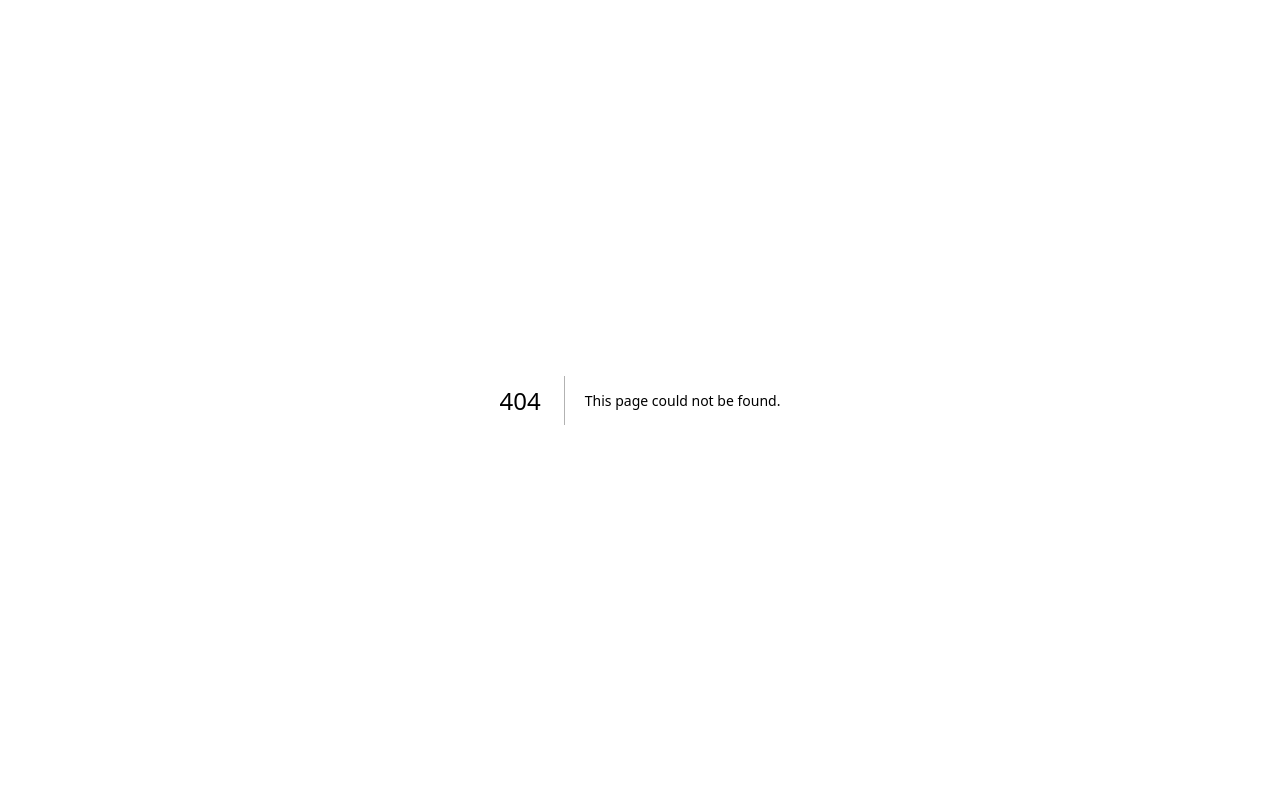
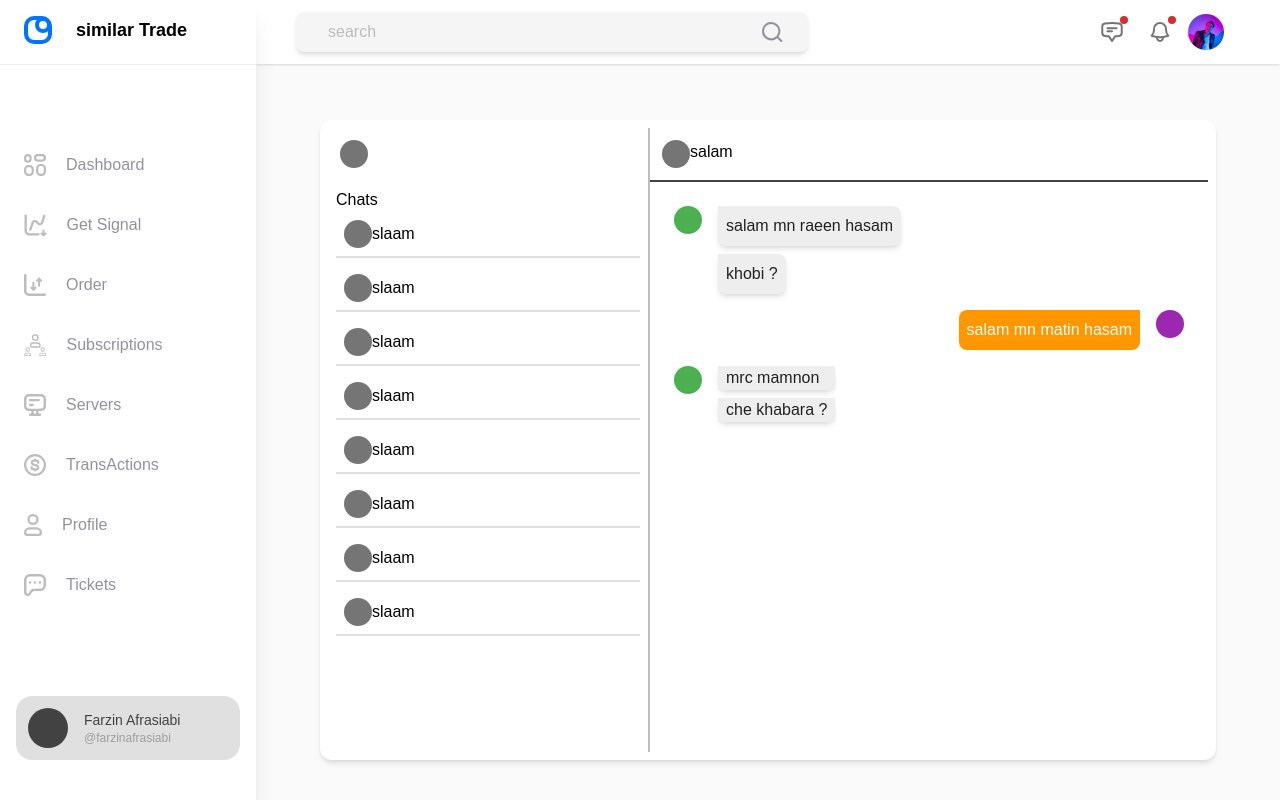
Before and after one commit to FarzinAfrasiabi/similar-trade, a Next.js app: page /chats in a window 1280 px wide. Before the commit this address had no page. Built offline with nearby package versions, Linux system fonts and the light colour scheme.

Commit message:
add chat page design -->todo --> add dynamic chat and data

```diff
--- /dev/null
+++ b/src/pages/chats/index.js
@@ -0,0 +1,115 @@
+import Layout from "@/container/layout";
+import {
+  Badge,
+  Box,
+  Chip,
+  ListItem,
+  ListItemAvatar,
+  ListItemButton,
+  ListItemText,
+  Typography,
+} from "@mui/material";
+import { useTheme } from "@mui/material/styles";
+const ChatPage = () => {
+  //* hooks
+  const theme = useTheme();
+  return (
+    <Layout>
+      {/* chats */}
+      <div className="p-10 h-full">
+        <div className="w-full p-2 bg-white shadow-md rounded-xl h-full">
+          <div className="w-full h-full flex relative overflow-hidden">
+            {/* chat sidebar */}
+            <div>
+              <div className="h-full block static border-r-2 border-gray-400">
+                <div className="w-80 flex flex-col static overflow-y-auto">
+                  {/* search user and other */}
+                  <div className="p-3 border-b-1 border-b-gray-400 flex items-center">
+                    <div className="w-7 h-7 rounded-full bg-gray-600"></div>
+                  </div>
+                  {/* users */}
+                  <div className="h-[calc(100% - 4.0625rem)]">
+                    <div className="relative h-full overflow-hidden ">
+                      <div className="p-2">
+                        <h5>Chats</h5>
+                        <ul className="flex flex-col gap-y-2">
+                          {[1, 2, 2, 2, 2, 2, 2, 2].map((_, i) => {
+                            return (
+                              <li
+                                key={i}
+                                className="p-2 w-full border-b-2 border-gray-300 flex items-center"
+                              >
+                                <div className="w-7 h-7 rounded-full bg-gray-600"></div>
+                                slaam
+                              </li>
+                            );
+                          })}
+                        </ul>
+                      </div>
+                    </div>
+                  </div>
+                </div>
+              </div>
+            </div>
+            {/* chats main */}
+            <div className="flex-grow-1 w-full h-full ">
+              {/* chat user header */}
+              <div className="p-3  border-b-2 border-gray-800 w-full flex ">
+                <div className="w-7 h-7 rounded-full bg-gray-600"></div>
+                salam
+              </div>
+              {/* chat content */}
+              <div className="h-[calc(100% - 8.75rem)]">
+                <div className="p-6 h-full overflow-y-auto overflow-x-hidden">
+                  {/* chat list */}
+                  {/* user chat  */}
+                  <div className="flex flex-row mb-4 gap-x-4">
+                    <div>
+                      <div className="relative flex items-center overflow-hidden w-7 h-7 rounded-full bg-green-500 "></div>
+                    </div>
+                    {/* chat body */}
+                    <div className="max-w-[calc(100% - 5.75rem)] md:max-w-[75%] lg:max-w-[60%] ">
+                      <div className="bg-gray-200 shadow-md text-gray-900 rounded-lg rounded-tl-none mb-2">
+                        <p className="p-2 max-w-fit ">salam mn raeen hasam</p>
+                      </div>
+                      <div className="   ">
+                        <p className="p-2 max-w-fit shadow-md bg-gray-200 text-gray-900 rounded-lg rounded-tl-none">khobi ?</p>
+                      </div>
+                    </div>
+                  </div>
+                  {/* user2 chat */}
+                  <div className="flex flex-row-reverse items-start gap-x-4 mb-4">
+                    <div>
+                      <div className="relative flex items-center overflow-hidden w-7 h-7 rounded-full bg-purple-500 "></div>
+                    </div>
+                    {/* chat body */}
+                    <div className="bg-orange-500 text-white rounded-lg rounded-tr-none">
+                      <p className="p-2 max-w-fit ">salam mn matin hasam</p>
+                    </div>
+                  </div>
+                  <div className="flex flex-row mb-4 gap-x-4">
+                    <div>
+                      <div className="relative flex items-center overflow-hidden w-7 h-7 rounded-full bg-green-500 "></div>
+                    </div>
+                    {/* chat body */}
+                    <div className="max-w-[calc(100% - 5.75rem)] md:max-w-[75%] lg:max-w-[60%] ">
+                      <div className=" shadow-md text-gray-900 rounded-lg rounded-tl-none mb-2">
+                        <p className="py- max-w-fit2 px-2 bg-gray-200">mrc mamnon</p>
+                      </div>
+                      <div className=" shadow-md text-gray-900 rounded-lg rounded-tl-none ">
+                        <p className="py- max-w-fit2 px-2 bg-gray-200">che khabara ?</p>
+                      </div>
+                    </div>
+                  </div>
+                </div>
+              </div>
+              {/* form */}
+            </div>
+          </div>
+        </div>
+      </div>
+    </Layout>
+  );
+};
+
+export default ChatPage;
```
